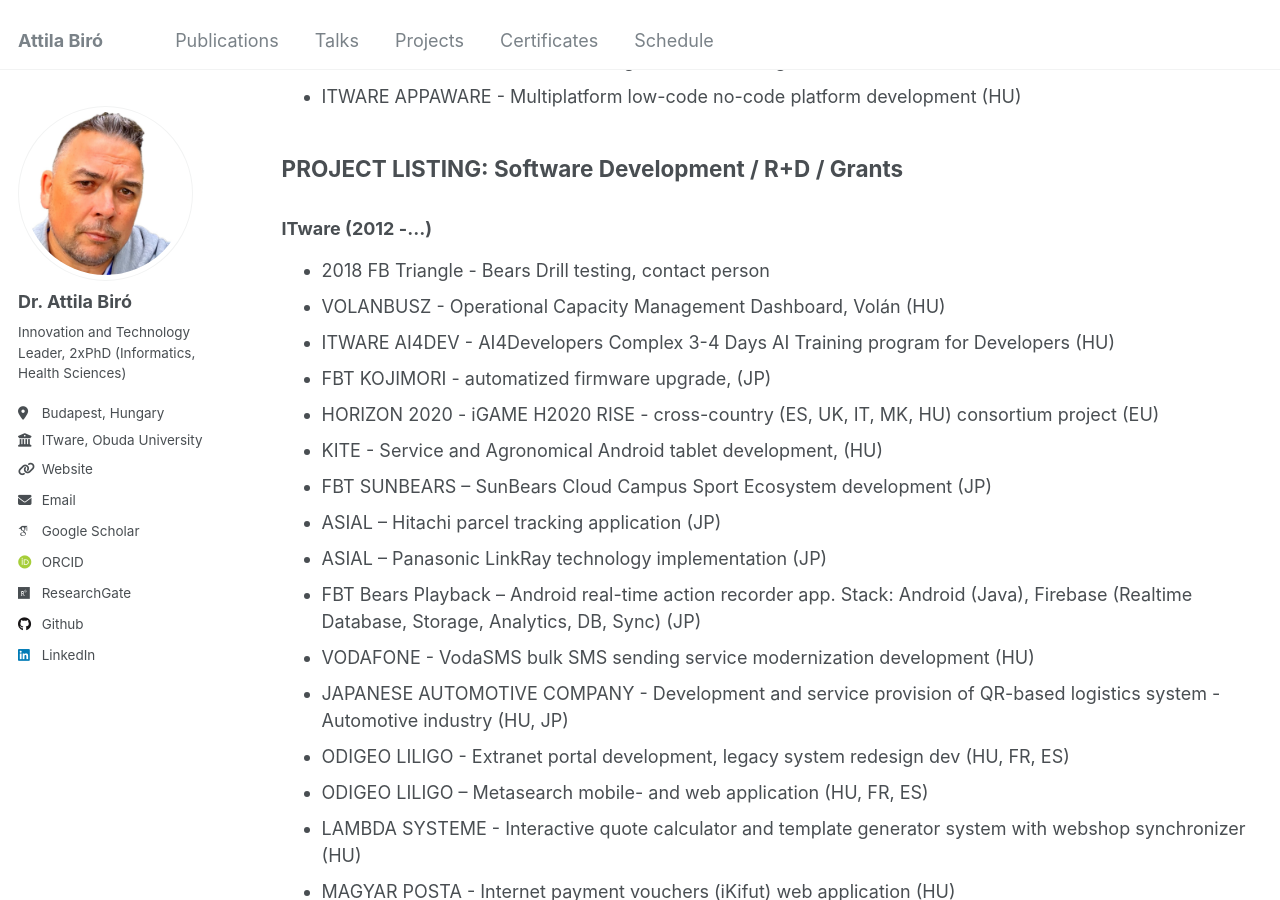
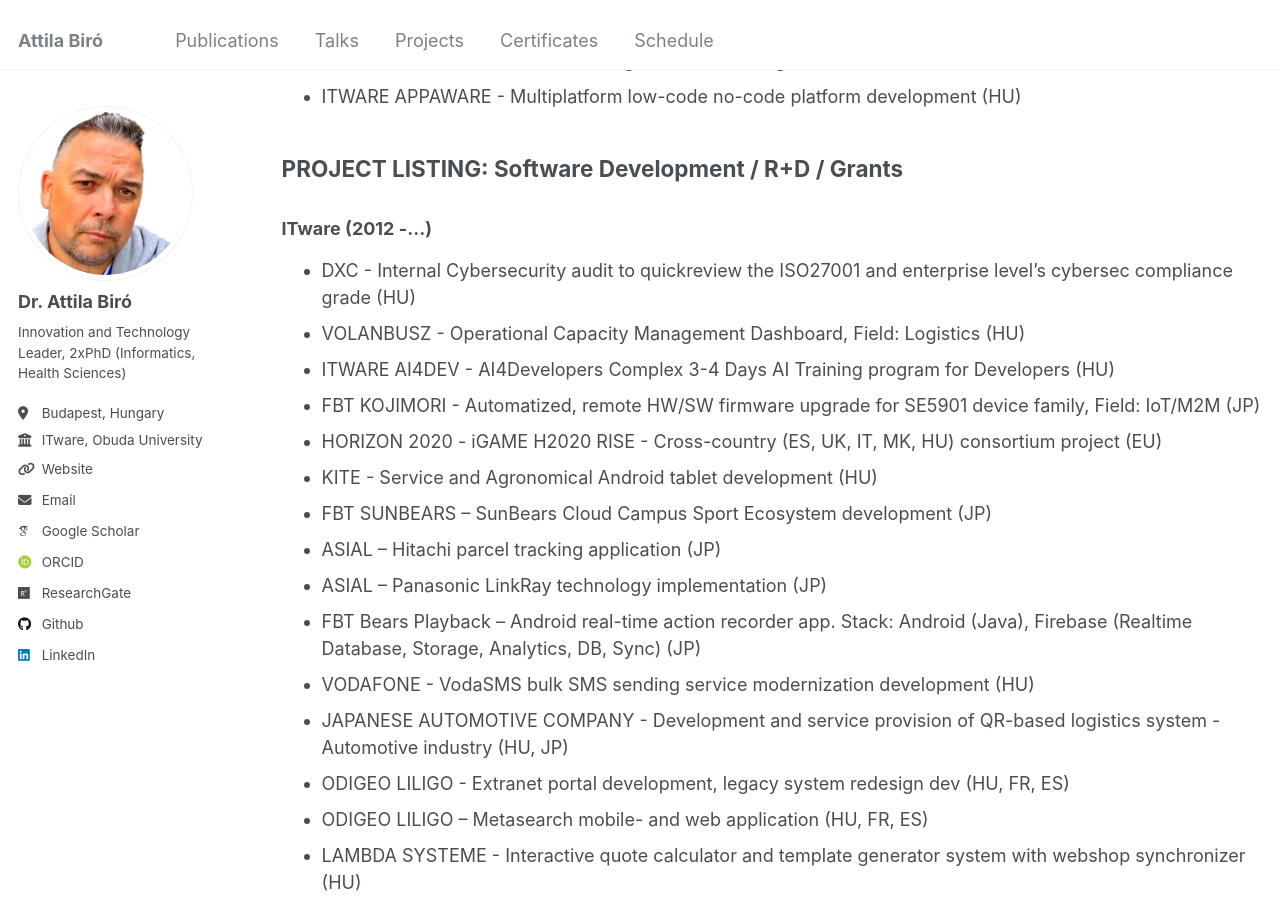
Before and after one commit to biroka/biroka.github.io, a Jekyll site: the page built from _pages/projects.md, in a window 1280 px wide and 900 px high, scrolled down 2100 px. Built offline with Jekyll 4.4.1, drawn with Linux system fonts in a browser that asks for light colours; some web fonts are replaced.

Commit message:
Update projects.md

```diff
--- a/_pages/projects.md
+++ b/_pages/projects.md
@@ -51,12 +51,12 @@ author_profile: true
 ## PROJECT LISTING: Software Development / R+D / Grants
 
 ### ITware (2012 -...)
- * 2018 FB Triangle - Bears Drill testing, contact person
- * VOLANBUSZ - Operational Capacity Management Dashboard, Volán (HU)
+ * DXC - Internal Cybersecurity audit to quickreview the ISO27001 and enterprise level's cybersec compliance grade (HU)
+ * VOLANBUSZ - Operational Capacity Management Dashboard, Field: Logistics (HU)
  * ITWARE AI4DEV - AI4Developers Complex 3-4 Days AI Training program for Developers (HU)
- * FBT KOJIMORI  - automatized firmware upgrade, (JP)
- * HORIZON 2020 - iGAME H2020 RISE -  cross-country (ES, UK, IT, MK, HU) consortium project (EU)
- * KITE - Service and Agronomical Android tablet development, (HU)
+ * FBT KOJIMORI  - Automatized, remote HW/SW firmware upgrade for SE5901 device family, Field: IoT/M2M (JP)
+ * HORIZON 2020 - iGAME H2020 RISE - Cross-country (ES, UK, IT, MK, HU) consortium project (EU)
+ * KITE - Service and Agronomical Android tablet development (HU)
  * FBT SUNBEARS – SunBears Cloud Campus Sport Ecosystem development (JP)
  * ASIAL – Hitachi parcel tracking application (JP)
  * ASIAL – Panasonic LinkRay technology implementation (JP)
```
